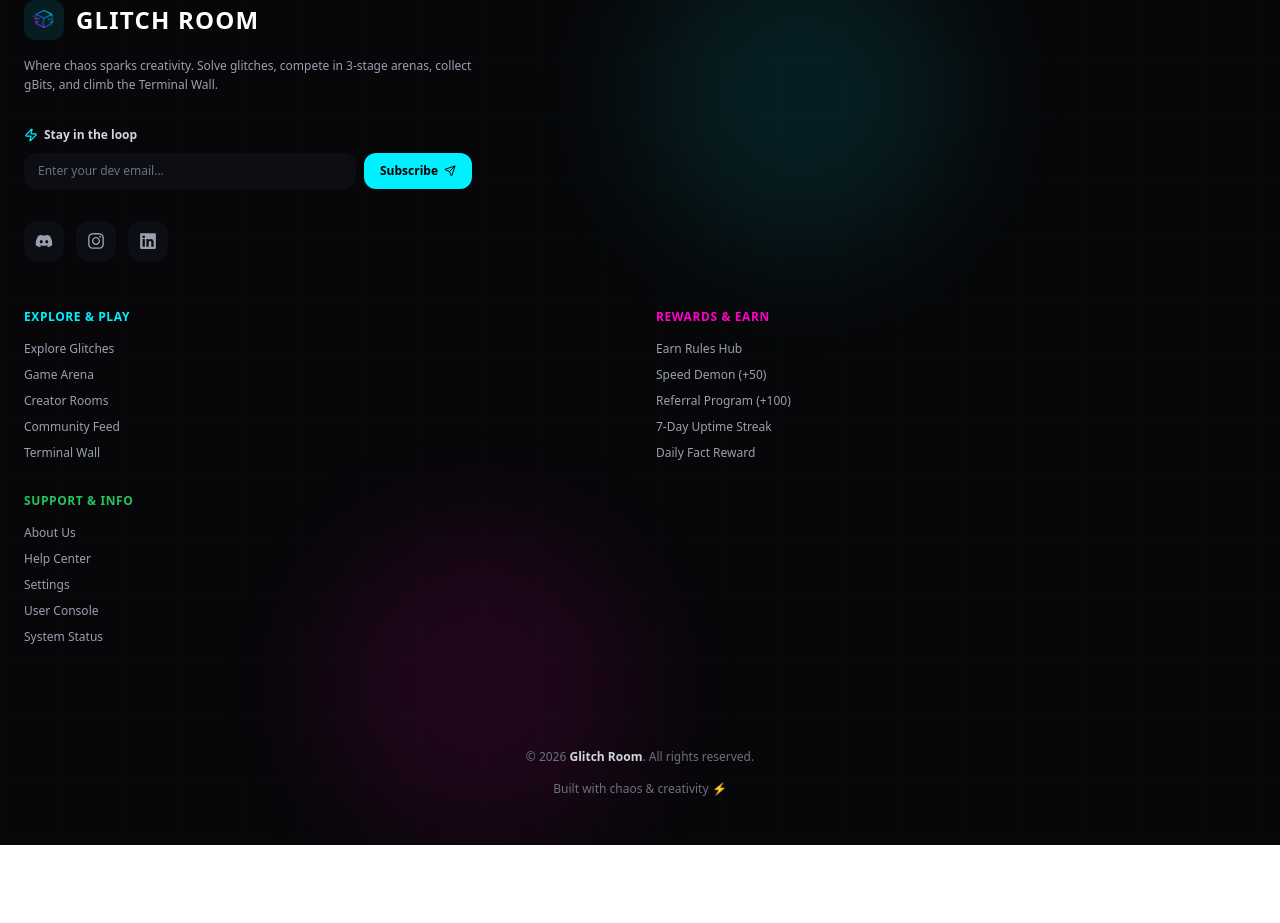
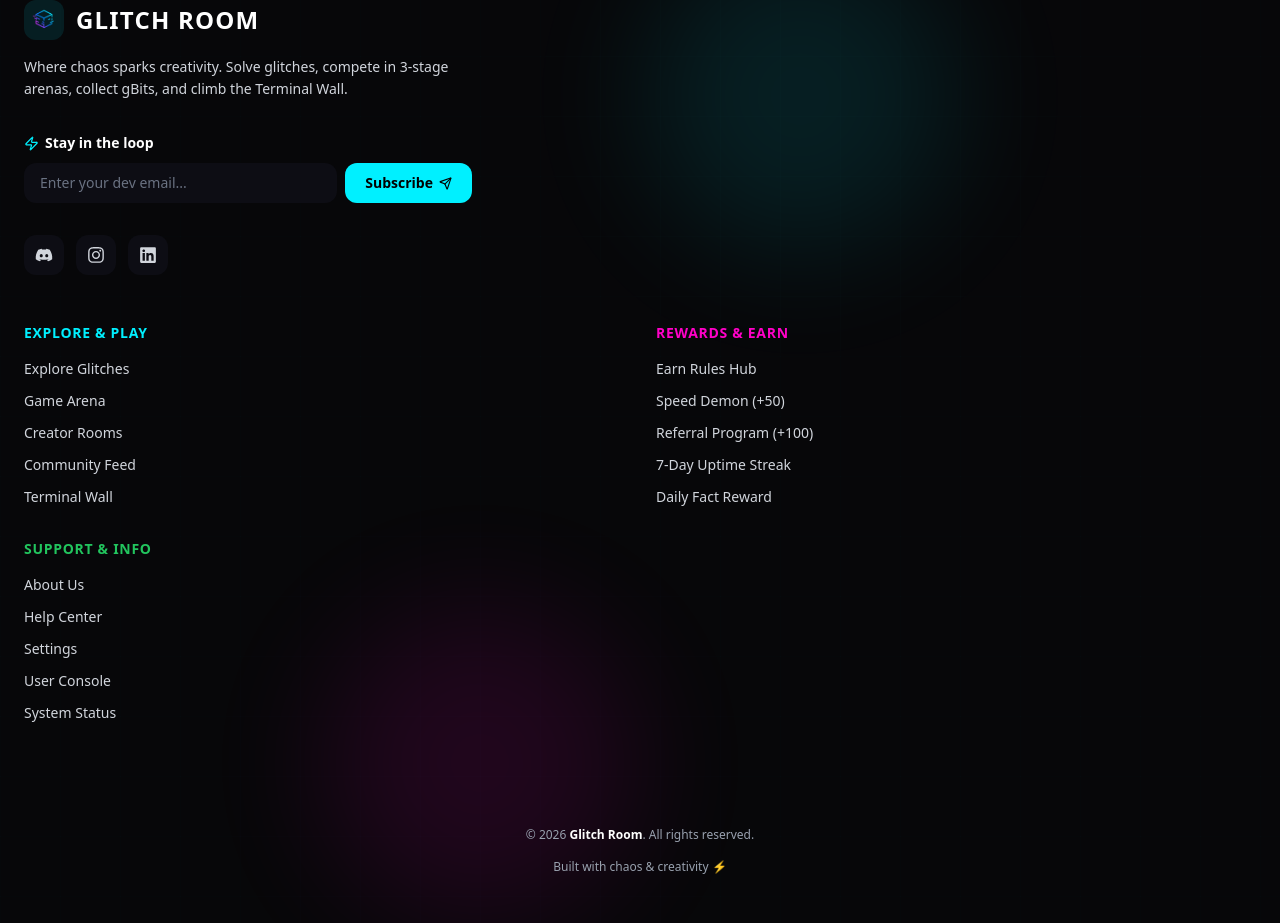
Before and after one commit to The-Glitch-Room/Glitch_Room, a React (Vite) app: page / in a window 1280 px wide. Shown: the part 5419-6342 px from the top of the page. Before the commit the page ends 6264 px from the top, so only its background shows below. Built offline with nearby package versions, Linux system fonts and the light colour scheme; no server answers; the database is empty.

Commit message:
design: import Google Fonts (Plus Jakarta Sans, Inter), optimize antialiasing, and increase bio/sidebar/footer font sizes for crisp legibility

```diff
--- a/index.html
+++ b/index.html
@@ -4,7 +4,9 @@
     <meta charset="UTF-8" />
     <link rel="icon" type="image/png" href="/logo_GR.png" />
     <meta name="viewport" content="width=device-width, initial-scale=1.0" />
-    <link href="/src/style.css" rel="stylesheet" />
+    <link rel="preconnect" href="https://fonts.googleapis.com">
+    <link rel="preconnect" href="https://fonts.gstatic.com" crossorigin>
+    <link href="https://fonts.googleapis.com/css2?family=Inter:wght@300;400;500;600;700;800;900&family=JetBrains+Mono:wght@400;500;600;700;800&family=Plus+Jakarta+Sans:wght@400;500;600;700;800;900&display=swap" rel="stylesheet">
     <title>Glitch Room</title>
   </head>
   <body>
--- a/src/components/Footer.jsx
+++ b/src/components/Footer.jsx
@@ -36,7 +36,7 @@ const Footer = () => {
   ];
 
   return (
-    <footer className="relative bg-transparent text-gray-400 border-t border-white/10 overflow-hidden">
+    <footer className="relative bg-transparent text-gray-300 border-t border-white/10 overflow-hidden font-sans">
       {/* Background Cyber Grid */}
       <div
         className="absolute inset-0 z-0 opacity-5 pointer-events-none"
@@ -68,7 +68,7 @@ const Footer = () => {
 
       <div className="relative z-10 max-w-7xl mx-auto px-6 pt-16 pb-12">
         {/* Main Content Grid */}
-        <div className="grid grid-cols-1 lg:grid-cols-12 gap-12 mb-14 pb-12 border-b border-white/5">
+        <div className="grid grid-cols-1 lg:grid-cols-12 gap-12 mb-14 pb-12 border-b border-white/10">
           {/* Brand Column (5 cols) */}
           <div className="lg:col-span-5 flex flex-col justify-between">
             <div>
@@ -88,14 +88,14 @@ const Footer = () => {
                 </span>
               </Link>
 
-              <p className="text-xs sm:text-sm text-gray-400 max-w-md leading-relaxed mb-6">
+              <p className="text-sm sm:text-base text-gray-300 max-w-md leading-relaxed mb-6 font-normal">
                 Where chaos sparks creativity. Solve glitches, compete in 3-stage arenas, collect gBits, and climb the Terminal Wall.
               </p>
 
-              {/* Newsletter Subscriber Box with extra space above */}
+              {/* Newsletter Subscriber Box */}
               <form onSubmit={handleSubscribe} className="mt-8 mb-8 max-w-md">
-                <p className="text-xs font-bold text-gray-300 mb-2.5 flex items-center gap-1.5">
-                  <Zap size={14} className="text-[#00F0FF]" /> Stay in the loop
+                <p className="text-sm font-bold text-white mb-2.5 flex items-center gap-1.5">
+                  <Zap size={15} className="text-[#00F0FF]" /> Stay in the loop
                 </p>
                 <div className="flex items-center gap-2">
                   <input
@@ -104,19 +104,19 @@ const Footer = () => {
                     onChange={(e) => setEmail(e.target.value)}
                     placeholder="Enter your dev email..."
                     required
-                    className="flex-1 bg-[#0d0d14] border border-white/10 rounded-xl px-3.5 py-2.5 text-xs text-white placeholder-gray-500 outline-none focus:border-[#00F0FF]/50 transition-colors"
+                    className="flex-1 bg-[#0d0d14] border border-white/15 rounded-xl px-4 py-2.5 text-sm text-white placeholder-gray-500 outline-none focus:border-[#00F0FF]/60 transition-colors font-medium"
                   />
                   <motion.button
                     whileHover={{ scale: 1.03 }}
                     whileTap={{ scale: 0.97 }}
                     type="submit"
-                    className="px-4 py-2.5 rounded-xl bg-[#00F0FF] text-black font-bold text-xs flex items-center gap-1.5 cursor-pointer hover:bg-[#38bdf8] transition-all shadow-[0_0_15px_rgba(0,240,255,0.3)] shrink-0"
+                    className="px-5 py-2.5 rounded-xl bg-[#00F0FF] text-black font-extrabold text-sm flex items-center gap-1.5 cursor-pointer hover:bg-[#38bdf8] transition-all shadow-[0_0_15px_rgba(0,240,255,0.3)] shrink-0"
                   >
-                    Subscribe <Send size={12} />
+                    Subscribe <Send size={13} />
                   </motion.button>
                 </div>
                 {subscribed && (
-                  <p className="text-[11px] text-[#22c55e] mt-2 font-semibold">
+                  <p className="text-xs text-[#22c55e] mt-2 font-semibold">
                     ✓ Subscribed! Welcome to the Glitch Room network.
                   </p>
                 )}
@@ -134,7 +134,7 @@ const Footer = () => {
                   aria-label={label}
                   whileHover={{ scale: 1.1, y: -2 }}
                   whileTap={{ scale: 0.95 }}
-                  className="w-10 h-10 flex items-center justify-center rounded-xl border border-white/10 bg-[#0d0d14] text-gray-400 hover:text-[#00F0FF] hover:border-[#00F0FF]/40 hover:bg-[#00F0FF]/10 transition-all shadow-md"
+                  className="w-10 h-10 flex items-center justify-center rounded-xl border border-white/15 bg-[#0d0d14] text-gray-300 hover:text-[#00F0FF] hover:border-[#00F0FF]/50 hover:bg-[#00F0FF]/10 transition-all shadow-md"
                 >
                   {icon}
                 </motion.a>
@@ -146,10 +146,10 @@ const Footer = () => {
           <div className="lg:col-span-7 grid grid-cols-2 sm:grid-cols-3 gap-8">
             {/* Column 1: Explore & Play */}
             <div>
-              <h4 className="text-xs font-bold text-[#00F0FF] uppercase tracking-wider mb-4 flex items-center gap-1">
+              <h4 className="text-sm font-extrabold text-[#00F0FF] uppercase tracking-wider mb-4 flex items-center gap-1">
                 Explore & Play
               </h4>
-              <ul className="space-y-2.5 text-xs">
+              <ul className="space-y-3 text-sm font-medium">
                 {[
                   { label: "Explore Glitches", path: "/explore" },
                   { label: "Game Arena", path: "/game-arena" },
@@ -160,7 +160,7 @@ const Footer = () => {
                   <li key={i}>
                     <Link
                       to={link.path}
-                      className="hover:text-white hover:translate-x-1 transition-all inline-block text-gray-400"
+                      className="hover:text-white hover:translate-x-1 transition-all inline-block text-gray-300"
                     >
                       {link.label}
                     </Link>
@@ -171,10 +171,10 @@ const Footer = () => {
 
             {/* Column 2: Rewards & Earn */}
             <div>
-              <h4 className="text-xs font-bold text-[#FF00C8] uppercase tracking-wider mb-4">
+              <h4 className="text-sm font-extrabold text-[#FF00C8] uppercase tracking-wider mb-4">
                 Rewards & Earn
               </h4>
-              <ul className="space-y-2.5 text-xs">
+              <ul className="space-y-3 text-sm font-medium">
                 {[
                   { label: "Earn Rules Hub", path: "/earn-rules" },
                   { label: "Speed Demon (+50)", path: "/earn-rules" },
@@ -185,7 +185,7 @@ const Footer = () => {
                   <li key={i}>
                     <Link
                       to={link.path}
-                      className="hover:text-white hover:translate-x-1 transition-all inline-block text-gray-400"
+                      className="hover:text-white hover:translate-x-1 transition-all inline-block text-gray-300"
                     >
                       {link.label}
                     </Link>
@@ -196,10 +196,10 @@ const Footer = () => {
 
             {/* Column 3: Platform & Support */}
             <div>
-              <h4 className="text-xs font-bold text-[#22c55e] uppercase tracking-wider mb-4">
+              <h4 className="text-sm font-extrabold text-[#22c55e] uppercase tracking-wider mb-4">
                 Support & Info
               </h4>
-              <ul className="space-y-2.5 text-xs">
+              <ul className="space-y-3 text-sm font-medium">
                 {[
                   { label: "About Us", path: "/about" },
                   { label: "Help Center", path: "/help" },
@@ -210,7 +210,7 @@ const Footer = () => {
                   <li key={i}>
                     <Link
                       to={link.path}
-                      className="hover:text-white hover:translate-x-1 transition-all inline-block text-gray-400"
+                      className="hover:text-white hover:translate-x-1 transition-all inline-block text-gray-300"
                     >
                       {link.label}
                     </Link>
@@ -222,10 +222,10 @@ const Footer = () => {
         </div>
 
         {/* Bottom Bar: Copyright */}
-        <div className="flex flex-col sm:flex-row items-center justify-between gap-4 text-xs text-gray-500">
-          <p>© {new Date().getFullYear()} <span className="text-gray-300 font-semibold">Glitch Room</span>. All rights reserved.</p>
+        <div className="flex flex-col sm:flex-row items-center justify-between gap-4 text-xs sm:text-sm text-gray-400 font-medium">
+          <p>© {new Date().getFullYear()} <span className="text-white font-bold">Glitch Room</span>. All rights reserved.</p>
 
-          <p className="text-center sm:text-right text-gray-500">
+          <p className="text-center sm:text-right text-gray-400">
             Built with chaos &amp; creativity ⚡
           </p>
         </div>
--- a/src/components/YourProfile.jsx
+++ b/src/components/YourProfile.jsx
@@ -846,7 +846,7 @@ export default function YourProfile() {
                   {roleTitle}
                 </p>
                 {profile?.bio && (
-                  <p className="text-gray-400 text-xs mt-2 leading-relaxed max-w-xl">
+                  <p className="text-gray-300 text-sm sm:text-base mt-2.5 leading-relaxed max-w-2xl font-normal">
                     {profile.bio}
                   </p>
                 )}
--- a/src/index.css
+++ b/src/index.css
@@ -1,4 +1,19 @@
 @import "tailwindcss";
+
+@layer base {
+  html {
+    font-family: 'Plus Jakarta Sans', 'Inter', system-ui, -apple-system, BlinkMacSystemFont, 'Segoe UI', Roboto, sans-serif;
+    -webkit-font-smoothing: antialiased;
+    -moz-osx-font-smoothing: grayscale;
+    text-rendering: optimizeLegibility;
+  }
+}
+
+body {
+  font-family: 'Plus Jakarta Sans', 'Inter', system-ui, -apple-system, BlinkMacSystemFont, 'Segoe UI', Roboto, sans-serif;
+  -webkit-font-smoothing: antialiased;
+  -moz-osx-font-smoothing: grayscale;
+}
 
 /* ─────────────────────────────────────────────────────────
    SHARED KEYFRAMES  (defined once, used by all classes)
```
Also changed, not shown: src/components/SharedSidebar.jsx (+8 -8 lines).
